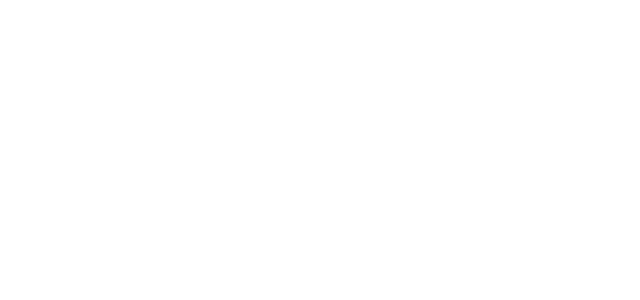
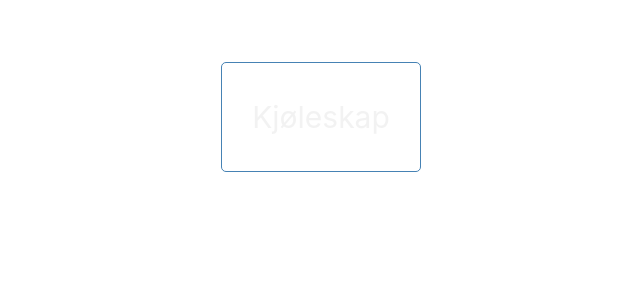
Before and after one commit to oddfjell/idatt2106_2023_12-frontend, a Vue app in the folder smartmat/: page /refrigerator in a window 1280 px wide. Shown: the top 300 px of the page, without its empty margins (319-959 px from the left). Built offline with nearby package versions, Linux system fonts and the light colour scheme.

Commit message:
Added Refrigerator container

```diff
--- a/smartmat/src/views/RefrigeratorView.vue
+++ b/smartmat/src/views/RefrigeratorView.vue
@@ -1,5 +1,7 @@
 <template>
-
+<div class="container">
+    <h1>Kjøleskap</h1>
+</div>
 </template>
 
 <script>
```
